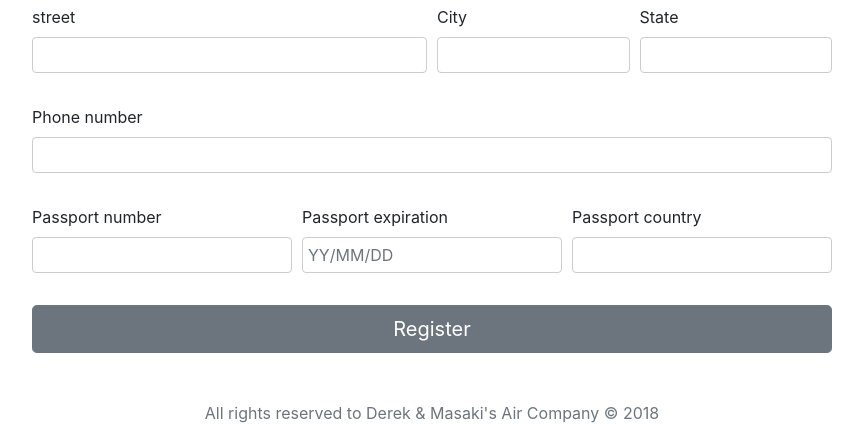
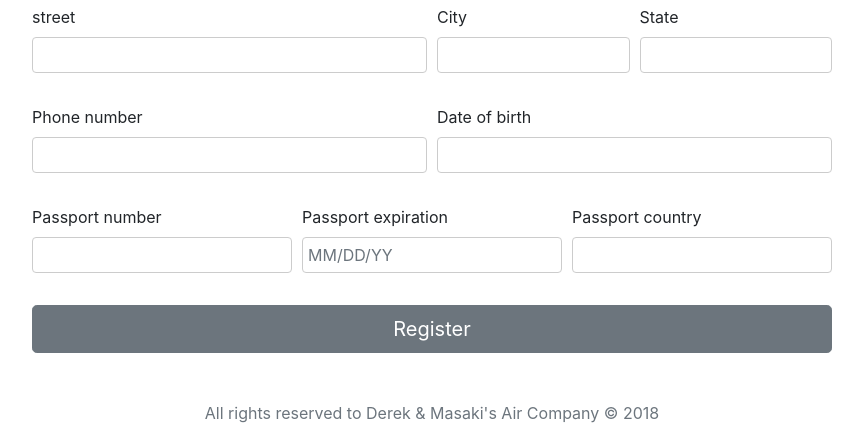
Before and after one commit to Derek-Wds/Air-Company, a Flask app: page /customer/ in a window 1280 px wide. Shown: the part 665-1089 px from the top of the page, without its empty margins (208-1071 px from the left). Run offline with Flask 2, Linux system fonts and the light colour scheme; some libraries are stand-ins or nearby versions.

Commit message:
fix bugs

```diff
--- a/templates/form1.html
+++ b/templates/form1.html
@@ -79,7 +79,7 @@
                         <label for="inputPassword">Confirm Password</label>
                         <input size="20"
                                style="padding-top: 5px; padding-bottom: 5px; padding-left: 5px; padding-right: 5px;"
-                               type="password" id="confirmPassword" name="password" class="form-control"
+                               type="password" id="confirmPassword" name="confirm_password" class="form-control"
                                value="{{ request.form.password }}" required="">
                     </div>
                 </div>
@@ -90,7 +90,7 @@
                         <label for="inputEmail" style="align-content: left">Full name</label>
                         <input size="20"
                                style="padding-top: 5px; padding-bottom: 5px; padding-left: 5px; padding-right: 5px;"
-                               type="text" id="fullname" name="flname" class="form-control"
+                               type="text" id="fullname" name="name" class="form-control"
                                value="{{ request.form.email }}" required="">
                     </div>
                 </div>
@@ -113,7 +113,7 @@
                         <label for="inputEmail" style="align-content: left">Building number</label>
                         <input size="20"
                                style="padding-top: 5px; padding-bottom: 5px; padding-left: 5px; padding-right: 5px;"
-                               type="text" id="inputbuildingnum" name="buildingnum" class="form-control"
+                               type="text" id="inputbuildingnum" name="building_number" class="form-control"
                                value="{{ request.form.email }}" required="">
                     </div>
                 </div>
@@ -125,7 +125,7 @@
                         <label for="inputEmail" style="align-content: left">street</label>
                         <input size="20"
                                style="padding-top: 5px; padding-bottom: 5px; padding-left: 5px; padding-right: 5px;"
-                               type="text" id="inputstreet" name="location" class="form-control"
+                               type="text" id="inputstreet" name="street" class="form-control"
                                value="{{ request.form.email }}" required="">
                     </div>
                 </div>
@@ -135,7 +135,7 @@
                         <label for="inputEmail" style="align-content: left">City</label>
                         <input size="20"
                                style="padding-top: 5px; padding-bottom: 5px; padding-left: 5px; padding-right: 5px;"
-                               type="text" id="inputcity" name="City" class="form-control"
+                               type="text" id="inputcity" name="city" class="form-control"
                                value="{{ request.form.email }}" required="">
                     </div>
                 </div>
@@ -145,19 +145,29 @@
                         <label for="inputEmail" style="align-content: left">State</label>
                         <input size="20"
                                style="padding-top: 5px; padding-bottom: 5px; padding-left: 5px; padding-right: 5px;"
-                               type="text" id="inputstate" name="State" class="form-control"
+                               type="text" id="inputstate" name="state" class="form-control"
                                value="{{ request.form.email }}" required="">
                     </div>
                 </div>
             </div>
 
             <div class="form-row">
-                <div class="form-group col-md-12">
+                <div class="form-group col-md-6">
                     <div class="form-group">
                         <label for="inputEmail" style="align-content: left">Phone number</label>
                         <input size="20"
                                style="padding-top: 5px; padding-bottom: 5px; padding-left: 5px; padding-right: 5px;"
-                               type="text" id="inputphonenum" name="phonenum" class="form-control"
+                               type="text" id="inputphonenum" name="phone_number" class="form-control"
+                               value="{{ request.form.email }}" required="">
+                    </div>
+                </div>
+
+                <div class="form-group col-md-6">
+                    <div class="form-group">
+                        <label for="inputEmail" style="align-content: left">Date of birth</label>
+                        <input size="20"
+                               style="padding-top: 5px; padding-bottom: 5px; padding-left: 5px; padding-right: 5px;"
+                               type="text" id="dateofbirth" name="date_of_birth" class="form-control"
                                value="{{ request.form.email }}" required="">
                     </div>
                 </div>
@@ -169,7 +179,7 @@
                         <label for="inputEmail" style="align-content: left">Passport number</label>
                         <input size="20"
                                style="padding-top: 5px; padding-bottom: 5px; padding-left: 5px; padding-right: 5px;"
-                               type="text" id="inputpassportnum" name="passport num" class="form-control"
+                               type="text" id="inputpassportnum" name="passport_number" class="form-control"
                                value="{{ request.form.email }}" required="">
                     </div>
                 </div>
@@ -179,8 +189,8 @@
                         <label for="inputEmail" style="align-content: left">Passport expiration</label>
                         <input size="20"
                                style="padding-top: 5px; padding-bottom: 5px; padding-left: 5px; padding-right: 5px;"
-                               type="text" id="inputexpire" name="passportexpire" class="form-control"
-                               value="{{ request.form.email }}" required="" placeholder="YY/MM/DD">
+                               type="text" id="inputexpire" name="passport_expiration" class="form-control"
+                               value="{{ request.form.email }}" required="" placeholder="MM/DD/YY">
                     </div>
                 </div>
 
@@ -189,7 +199,7 @@
                         <label for="inputEmail" style="align-content: left">Passport country</label>
                         <input size="20"
                                style="padding-top: 5px; padding-bottom: 5px; padding-left: 5px; padding-right: 5px;"
-                               type="text" id="inputcountry" name="passportcountry" class="form-control"
+                               type="text" id="inputcountry" name="passport_country" class="form-control"
                                value="{{ request.form.email }}" required="">
                     </div>
                 </div>
--- a/templates/register.html
+++ b/templates/register.html
@@ -88,9 +88,6 @@
         var customer_reg = document.getElementById("registerer1");
         var agent_reg = document.getElementById("registerer2");
         var staff_reg = document.getElementById("registerer3");
-        var emails = document.getElementById("inputEmail");
-        var pwd1 = document.getElementById("inputPassword");
-        var pwd2 = document.getElementById("confirmPassword");
 
         if (customer_reg.checked == true) {
             document.write('');
```
